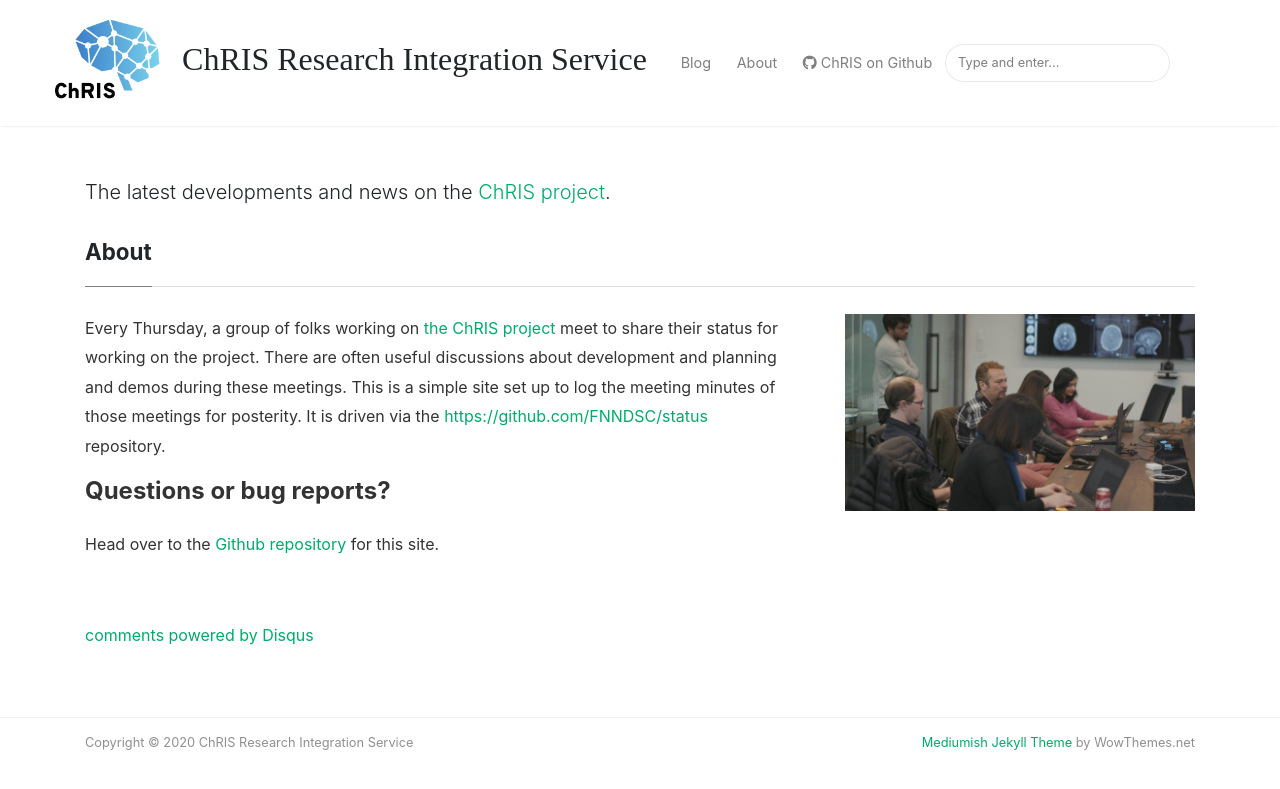
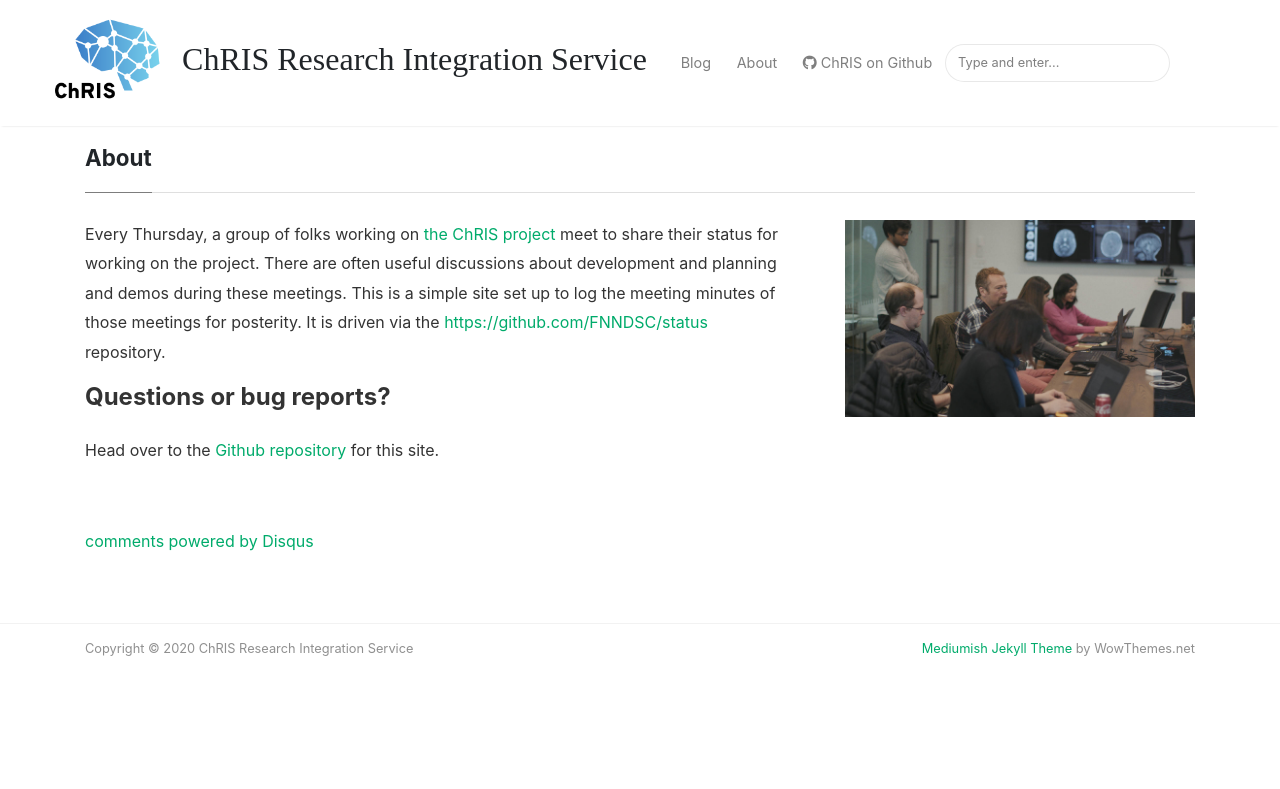
Before and after one commit to FNNDSC/website-old, a Jekyll site: the page built from _pages/about.md, in a window 1280 px wide. Shown: the top 789 px of the page. Built offline with Jekyll 4.4.1, drawn with Linux system fonts in a browser that asks for light colours; nearby versions of some CDN libraries; comment, search, counter and statistics services are not loaded.

Commit message:
moving front page blog posts to a separate blog page

```diff
--- a/_config.yml
+++ b/_config.yml
@@ -1,10 +1,10 @@
 # Site
 name: "ChRIS Research Integration Service"
 title: "website"
-description: "The latest developments and news on the <a href=\"http://www.bu.edu/rhcollab/projects/radiology/\">ChRIS project</a>."
+#description: "The latest developments and news on the <a href=\"http://www.bu.edu/rhcollab/projects/radiology/\">ChRIS project</a>."
 logo: 'assets/images/logo.png'
 favicon: 'assets/images/logo.png'
-baseurl: /
+baseurl:
 #google_analytics: 'UA-46278016-1'
 #disqus: 'demowebsite'
 #mailchimp-list: 'https://wowthemes.us11.list-manage.com/subscribe/post?u=8aeb20a530e124561927d3bd8&amp;id=8c3d2d214b'
--- a/_layouts/default.html
+++ b/_layouts/default.html
@@ -69,7 +69,7 @@
                 {% else %}
                 <li class="nav-item">
                 {% endif %}
-                <a class="nav-link" href="{{ site.baseurl }}/index.html">Blog</a>
+                <a class="nav-link" href="{{ site.baseurl }}/devel-blog.html">Blog</a>
                 </li>
 
                 <li class="nav-item">
@@ -95,15 +95,51 @@
 
 <div class="site-content">
 
+{% if page.url == "/" %}
+
+<!-- Top Jumbotron
+================================================== -->
+<div class="jumbotron jumbo-top">
+
+        <div class="d-md-flex h-100">
+
+                <div class="col-md-6 p-5 align-self-center text-center h-100">
+			<div class="d-md-flex align-items-center justify-content-center h-100">
+			</div>
+                </div>
+                <div class="col-md-6 transpdark align-self-center h-100 mt-5">
+			<div class="d-md-flex h-100">
+				<h2 class="d-md-block align-self-center p-3 font-weight-light"><strong>Open source</strong> medical analytics in an <strong>open cloud</strong>.</h2>
+			</div>
+			<div class="p-3">
+
+				<p>ChRIS is a platform that enables you to benefit from the power of public cloud
+				computing while still maintaining ownership of your own data.</p>
+				<br />
+				<button type="button" class="btn btn-light">Try our demo →</button>
+				<button type="button" class="btn btn-outline-light">View us on Github →</button>
+
+			</div>
+                </div>
+        </div>
+
+</div>
+
+{% else %}
+{% endif %}
+
+
 <div class="container">
 
 <!-- Site Title
 ================================================== -->
 
 <div class="mainheading">
+   <!--
     <p class="lead">
         {{ site.description }}
     </p>
+    -->
 </div>
 
 <!-- Content
--- a/assets/css/screen.css
+++ b/assets/css/screen.css
@@ -9,7 +9,7 @@
 }
 @import url('https://fonts.googleapis.com/css?family=Overpass&display=swap');
 .mainheading {
-    padding: 1rem 0rem;
+    padding: 2rem 0rem;
 }
 
 .mainheading .lead {
@@ -909,3 +909,12 @@
     opacity: 0;
     transition: opacity .25s;
 }
+
+.jumbotron.jumbo-top {
+    margin-top: 3rem;
+    padding: 0;
+    border-radius: 0;
+    background-image: url(../images/jumbo-front.jpg);
+    background-size: cover;
+    min-height: 400px;
+}
```
Also changed, not shown: index.html (+0 -31 lines), 11 other files.
